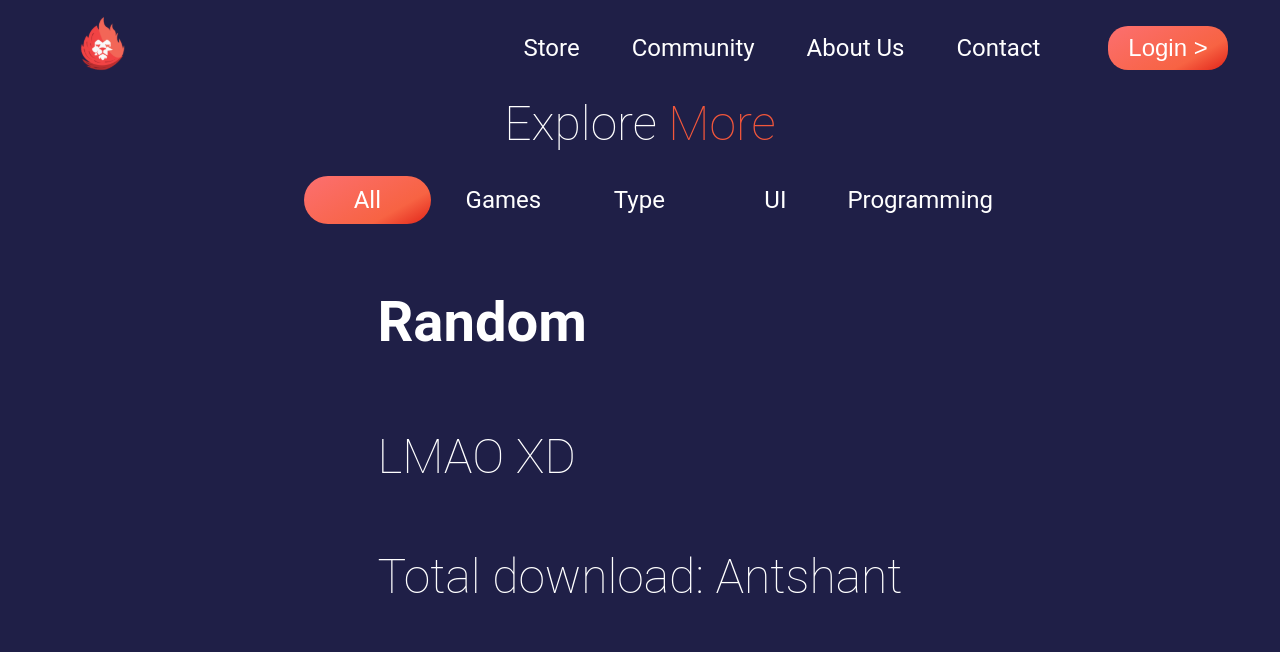
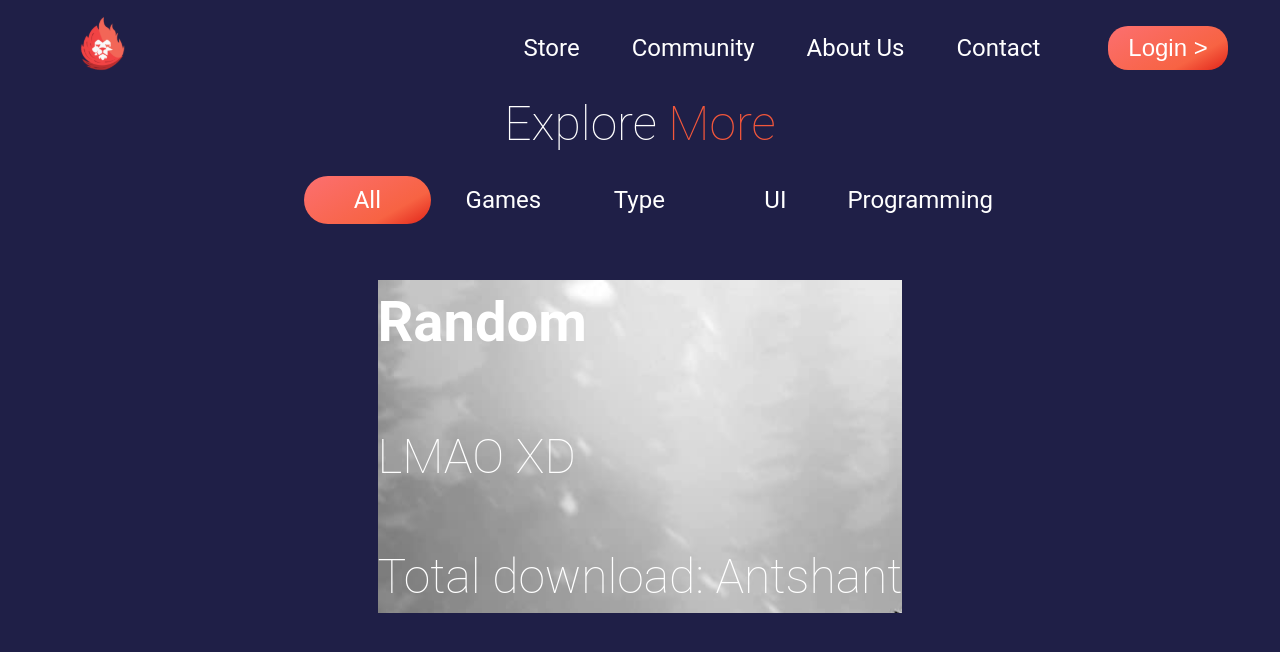
Before and after one commit to P3rcy-8685/Clouifyr, a Next.js app: page / in a window 1280 px wide. Shown: the top 652 px of the page. Built offline with nearby package versions, Linux system fonts and the light colour scheme.

Commit message:
bhirebfie

```diff
--- a/package.json
+++ b/package.json
@@ -10,6 +10,7 @@
   },
   "dependencies": {
     "next": "13.2.4",
+    "nuka-carousel": "^5.5.1",
     "react": "18.2.0",
     "react-dom": "18.2.0",
     "react-responsive-carousel": "^3.2.23"
--- a/src/components/carComp.js
+++ b/src/components/carComp.js
@@ -1,14 +1,11 @@
 import React, { useState } from "react";
 const Panel = ({image, name, download, description}) => {
     const [active, setActive] = useState(false);
-
-    const handleClick = () => {
-        setActive(!active);
-    };
-
+    const [backgroundimage, setbackgroundImage] = useState(image);
+    console.log(`${backgroundimage.src}`)
     return (
         <div className="panel">
-            <div className="panel-content"style={{backgroundImage:`url(${image}])`}}>
+            <div className="panel-content"style={{backgroundImage:`url(${backgroundimage.src})`}}>
                 <div className="panel-content-heading">
                     <h3>{name}</h3>
                 </div>
```
Also changed, not shown: 1 other file (tests, documents, lock files or other folders).
